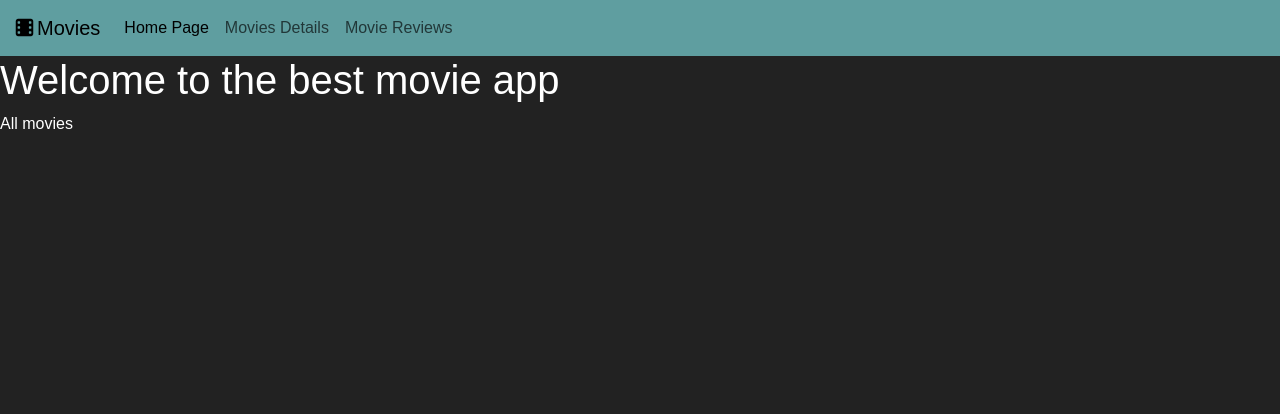
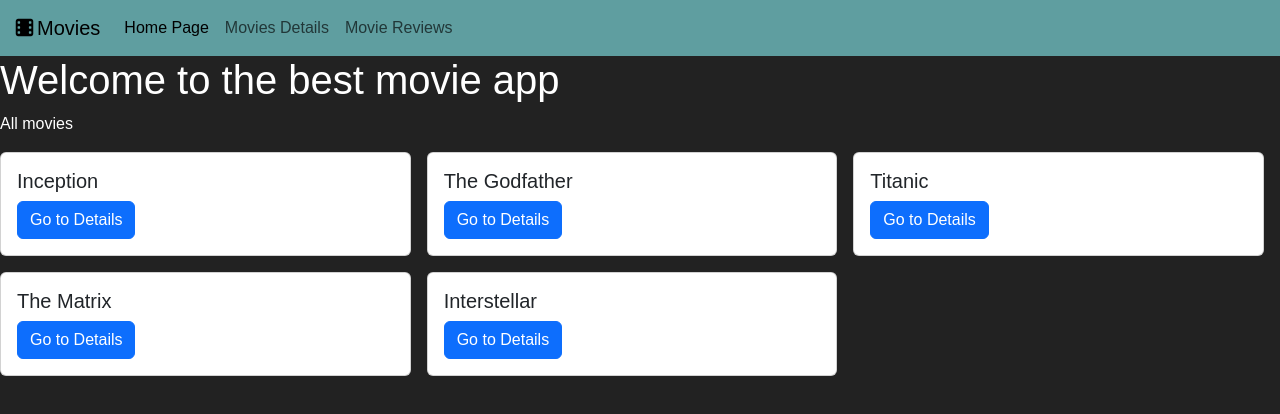
Before and after one commit to SerenaMichetti/webapp-react, a React (Vite) app: page / in a window 1280 px wide. Shown: the top 414 px of the page. Built offline with nearby package versions, Linux system fonts and the light colour scheme.

Commit message:
Aggiunto componente per le card creando un array di oggetti finto per testare la sua funzionalità

```diff
--- /dev/null
+++ b/src/components/MovieCard.jsx
@@ -0,0 +1,13 @@
+import { Link } from "react-router-dom"
+
+function MovieCard({ movie }) {
+    return <div className="card movie-card">
+        {/* <img src={movie.image} className="card-img-top" alt={movie.title} /> */}
+        <div className="card-body">
+            <h5 className="card-title">{movie.title}</h5>
+            <Link to={`/movies/${movie.id}`} className="btn btn-primary">Go to Details</Link>
+        </div>
+    </div>
+}
+
+export default MovieCard
--- a/src/components/header.jsx
+++ b/src/components/header.jsx
@@ -9,17 +9,17 @@ function Header() {
     return (
         <header >
             {/* navbar presa da bootstrap, con i link creati con il componente Link di react-router-dom */}
-            <nav class="navbar navbar-expand-lg ">
-                <div class="container-fluid">
-                    <a class="navbar-brand" href="#"><i class="fa-solid fa-film"></i>Movies</a>
-                    <button class="navbar-toggler" type="button" data-bs-toggle="collapse" data-bs-target="#navbarNavAltMarkup" aria-controls="navbarNavAltMarkup" aria-expanded="false" aria-label="Toggle navigation">
-                        <span class="navbar-toggler-icon"></span>
+            <nav className="navbar navbar-expand-lg ">
+                <div className="container-fluid">
+                    <a className="navbar-brand" href="#"><i className="fa-solid fa-film"></i>Movies</a>
+                    <button className="navbar-toggler" type="button" data-bs-toggle="collapse" data-bs-target="#navbarNavAltMarkup" aria-controls="navbarNavAltMarkup" aria-expanded="false" aria-label="Toggle navigation">
+                        <span className="navbar-toggler-icon"></span>
                     </button>
-                    <div class="collapse navbar-collapse" id="navbarNavAltMarkup">
-                        <div class="navbar-nav">
-                            <Link to="/" class="nav-link active" aria-current="page" href="#">Home Page</Link>
-                            <Link to="/movies/:id" class="nav-link" href="#">Movies Details</Link>
-                            <Link to="/reviews/:id" class="nav-link" href="#">Movie Reviews</Link>
+                    <div className="collapse navbar-collapse" id="navbarNavAltMarkup">
+                        <div className="navbar-nav">
+                            <Link to="/" className="nav-link active" aria-current="page" href="#">Home Page</Link>
+                            <Link to="/movies/:id" className="nav-link" href="#">Movies Details</Link>
+                            <Link to="/reviews/:id" className="nav-link" href="#">Movie Reviews</Link>
                         </div>
                     </div>
                 </div>
--- a/src/index.css
+++ b/src/index.css
@@ -13,3 +13,7 @@ body{
 header{
   background-color: cadetblue;
 }
+
+.movie-card{
+width: calc(100% / 3 - 1rem);
+}
--- a/src/pages/HomePage.jsx
+++ b/src/pages/HomePage.jsx
@@ -1,8 +1,73 @@
-function HomePage(){
+import MovieCard from "../components/MovieCard"
 
+function HomePage() {
+
+    const fakeMovies = [
+        {
+            "id": 1,
+            "title": "Inception",
+            "director": "Christopher Nolan",
+            "genre": "Science Fiction",
+            "release_year": 2010,
+            "abstract": "A skilled thief is given a chance at redemption if he can successfully perform inception.",
+            "image": "inception.jpg",
+            "created_at": "2024-11-29T10:40:13.000Z",
+            "updated_at": "2025-05-22T10:55:27.000Z"
+        },
+        {
+            "id": 2,
+            "title": "The Godfather",
+            "director": "Francis Ford Coppola",
+            "genre": "Crime",
+            "release_year": 1972,
+            "abstract": "The story of a powerful Italian-American crime family and their struggles.",
+            "image": "the_godfather.jpg",
+            "created_at": "2024-11-29T10:40:13.000Z",
+            "updated_at": "2025-05-22T10:55:27.000Z"
+        },
+        {
+            "id": 3,
+            "title": "Titanic",
+            "director": "James Cameron",
+            "genre": "Romance",
+            "release_year": 1997,
+            "abstract": "A romantic story set against the tragic sinking of the RMS Titanic.",
+            "image": "titanic.jpg",
+            "created_at": "2024-11-29T10:40:13.000Z",
+            "updated_at": "2025-05-22T10:55:27.000Z"
+        },
+        {
+            "id": 4,
+            "title": "The Matrix",
+            "director": "The Wachowskis",
+            "genre": "Action",
+            "release_year": 1999,
+            "abstract": "A hacker discovers the truth about his reality and his role in the war against its controllers.",
+            "image": "matrix.jpg",
+            "created_at": "2024-11-29T10:40:13.000Z",
+            "updated_at": "2025-05-22T10:55:27.000Z"
+        },
+        {
+            "id": 5,
+            "title": "Interstellar",
+            "director": "Christopher Nolan",
+            "genre": "Science Fiction",
+            "release_year": 2014,
+            "abstract": "A team of explorers travels through a wormhole in space to save humanity.",
+            "image": "interstellar.jpg",
+            "created_at": "2024-11-29T10:40:13.000Z",
+            "updated_at": "2025-05-22T10:55:27.000Z"
+        }
+    ]
     return <>
-    <h1>Welcome to the best movie app</h1>
-    <p>All movies</p>
+        <h1>Welcome to the best movie app</h1>
+        <p>All movies</p>
+        <div className="d-flex flex-wrap gap-3 ">
+            {
+            fakeMovies.map(movie => <MovieCard key={movie.id} movie={movie} />)
+            }
+        </div>
+
     </>
 }
 
```
